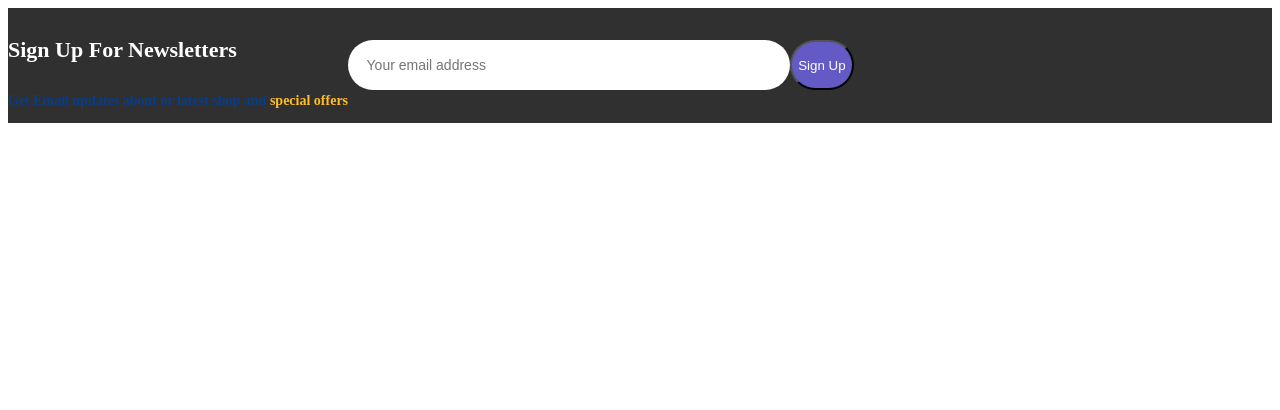
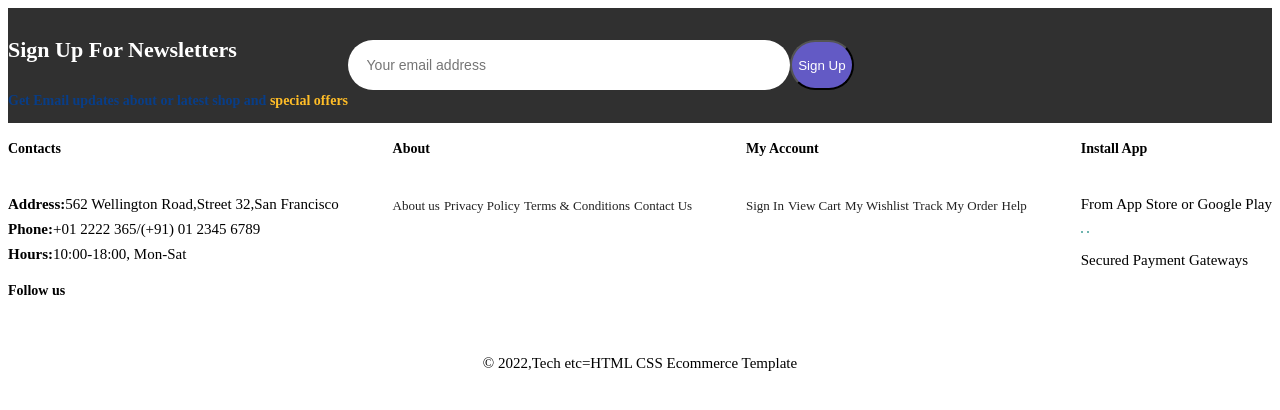
Before and after one commit to hmasjad29/E-Commerce-website, a plain HTML site: page 128.html in a window 1280 px wide. Drawn offline with Linux system fonts and the light colour scheme.

Commit message:
Update 128.html

```diff
--- a/128.html
+++ b/128.html
@@ -14,6 +14,53 @@
 <button class="normal">Sign Up</button>
   </div>
 </section>
-<scrpt src="scrpit.js">
+  <footer class="section-p1">
+  <div class="col">
+    <img src="" alt="">
+    <h4>Contacts</h4>
+    <p><strong>Address:</strong>562 Wellington Road,Street 32,San Francisco</p>
+    <p><strong>Phone:</strong>+01 2222 365/(+91) 01 2345 6789</p>
+    <p><strong>Hours:</strong>10:00-18:00, Mon-Sat</p>
+  <div class="follow">
+    <h4>Follow us</h4>
+    <div class="icon">
+      <i class="fab fa-facebool-f"></i>
+      <i class="fab fa-twitter"></i>
+      <i class="fab fa-instagram"></i>
+      <i class="fab fa-pinterest-p"></i>
+      <i class="fab fa-youtube"></i>
+    </div>
+  </div>
+  </div>
+  <div class="col">
+    <h4>About</h4>
+    <a href="#">About us</a>
+    <a href="#">Privacy Policy</a>
+    <a href="#">Terms & Conditions</a>
+    <a href="#">Contact Us</a>
+  </div>
+  <div class="col">
+    <h4>My Account</h4>
+    <a href="#">Sign In</a>
+    <a href="#">View Cart</a>
+    <a href="#">My Wishlist</a>
+    <a href="#">Track My Order</a>
+    <a href="#">Help</a>
+  </div>
+  <div class="col install">
+    <h4>Install App</h4>
+    <p>From App Store or Google Play</p>
+    <div class="row">
+      <img src="" alt="">
+      <img src="" alt="">
+    </div>
+    <p>Secured Payment Gateways</p>
+    <img src="" alt="">
 
+  </div>
+  <div class="copyright">
+    <p>© 2022,Tech etc=HTML CSS Ecommerce Template</p>
+  </div>
+</footer>
+ <scrpt src="scrpit.js">
 </scrpt>
```
